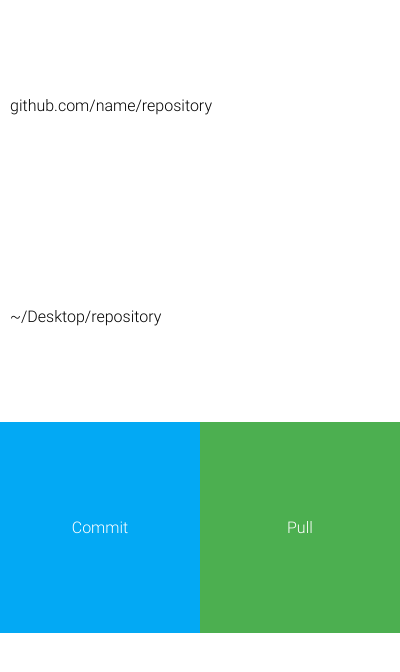
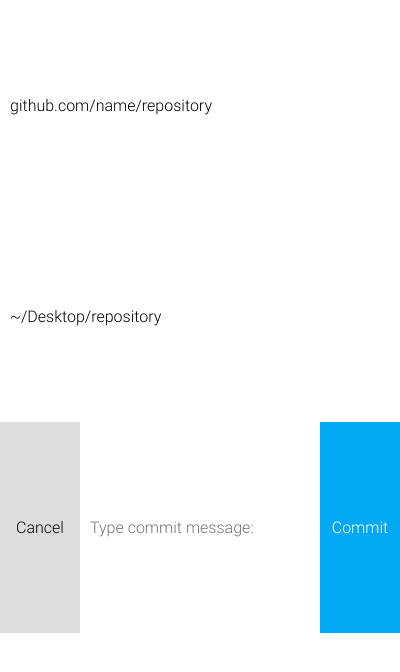
Before and after one commit to ErikBoesen/gitim, an Electron app: page index.html in a window 400 px wide. Both pictures are taken after a click on the button "Commit". Drawn offline with Linux system fonts and the light colour scheme.

Commit message:
:heart_eyes: Nice animation for clicking on the commit button

```diff
--- a/index.html
+++ b/index.html
@@ -13,6 +13,7 @@
     <input type="text" id="message" placeholder="Type commit message:">
     <button id="commit">Commit</button>
     <button id="pull">Pull</button>
+    <script src="scripts.js"></script>
 </body>
 
 </html>
--- a/main.js
+++ b/main.js
@@ -1,3 +1,5 @@
+'use strict';
+
 const electron = require('electron');
 // Module to control application life.
 const app = electron.app;
@@ -47,6 +49,3 @@ app.on('activate', function() {
 		createWindow();
 	}
 });
-
-
-// App scripts! May need to be moved.
--- a/package.json
+++ b/package.json
@@ -23,6 +23,10 @@
   },
   "homepage": "https://github.com/ErikBoesen/gitim#readme",
   "devDependencies": {
-		"electron-prebuilt": "^0.36.0"
+    "asar": "^0.10.0",
+    "electron-prebuilt": "^0.36.9",
+    "fs-jetpack": "^0.7.1",
+    "q": "^1.4.1",
+    "rcedit": "^0.4.0"
   }
 }
--- /dev/null
+++ b/scripts.js
@@ -0,0 +1,13 @@
+var controls = {
+	url: document.getElementById('url'),
+	path: document.getElementById('path'),
+	message: document.getElementById('message'),
+	commit: document.getElementById('commit'),
+	pull: document.getElementById('pull')
+};
+controls.commit.onclick = function() {
+	controls.commit.classList.add('active');
+    controls.pull.classList.add('active');
+    controls.pull.innerHTML = 'Cancel';
+	controls.message.focus();
+};
--- a/style.css
+++ b/style.css
@@ -20,7 +20,8 @@ button {
     font: inherit;
     border: 0;
 }
-*:focus {
+input:focus,
+button:focus {
     outline: 0;
 }
 input {
@@ -33,16 +34,39 @@ input {
     position: absolute;
     z-index: -10;
     top: 50vh;
+    width: 60vw;
+    right: 20vw;
 }
 button {
     color: white;
-    margin-right: -4px;
     width: 50vw;
     display: inline-block;
+    cursor: pointer;
+    position: absolute;
+    transition: .5s ease-out;
+}
+button.active {
+    transition: .5s ease-out;
 }
 button#commit {
     background: #03A9F4;
+    top: 50vh;
+    right: 0;
+    z-index: 5;
+}
+button#commit.active {
+    width: 20vw;
 }
 button#pull {
     background: #4CAF50;
+    top: 50vh;
+    left: 0;
 }
+button#pull.active {
+    left: 0;
+    right: 90vw;
+    width: 20vw;
+    background: #ddd;
+    color: black;
+    content: 'Cancel';
+}
```
Lines whose indentation alone changed are shown as unchanged.
